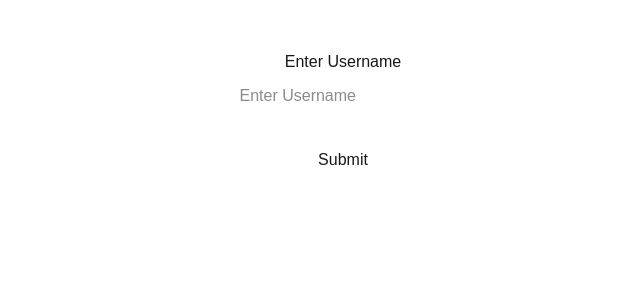
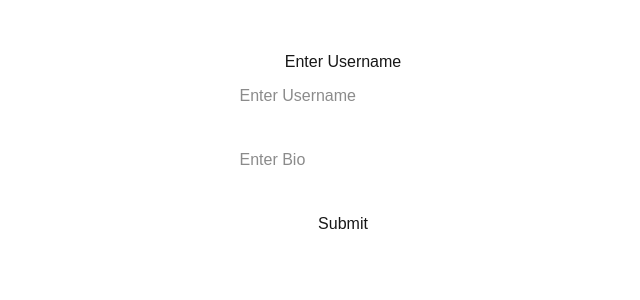
Before and after one commit to suegrg/umass-photo, a Next.js app: page /create-account in a window 1280 px wide. Shown: the top 300 px of the page, without its empty margins (297-937 px from the left). Built offline with nearby package versions, Linux system fonts and the light colour scheme.

Commit message:
skeleton of account creation

```diff
--- a/src/app/api/create-account/route.ts
+++ b/src/app/api/create-account/route.ts
@@ -6,7 +6,7 @@ dotenv.config();
 
 // eslint-disable-next-line @typescript-eslint/no-unused-vars
 export async function GET(request: Request) {
-    console.log;(request.url);
+  console.log;(request.url);
   const supabaseApiKey = process.env.SUPABASE_API_KEY;
   const supabaseUrl = process.env.SUPABASE_URL;
   if (!supabaseApiKey) throw new Error("No API key found!");
--- a/src/app/create-account/page.tsx
+++ b/src/app/create-account/page.tsx
@@ -1,4 +1,23 @@
-const OtpPage = () => {
+'use client'
+
+const requestAccount = async (e: FormEvent<HTMLFormElement>) => {
+  e.preventDefault();
+  const username = (
+    e.currentTarget.elements.namedItem("username") as HTMLInputElement
+  ).value;
+  const bio = (e.currentTarget.elements.namedItem("bio") as HTMLInputElement)
+    .value;
+  const response = await fetch("/api/create-account", {
+    method: "POST",
+    headers: {
+      username,
+      bio,
+    },
+  });
+  if (response.ok) window.location.assign("/");
+};
+
+const CreateAccount = () => {
   return (
     <div
       style={{
@@ -9,7 +28,10 @@ const OtpPage = () => {
       }}
     >
       <h1>Enter Username</h1>
-      <form action = "/api/create-account" method = "get"
+      <form
+        action="/api/create-account"
+        method="get"
+        onSubmit={requestAccount}
         style={{
           display: "flex",
           flexDirection: "column",
@@ -17,8 +39,15 @@ const OtpPage = () => {
         }}
       >
         <input
-          type="text" name="username"
+          type="text"
+          name="username"
           placeholder="Enter Username"
+          style={{ padding: "10px", fontSize: "16px", marginBottom: "20px" }}
+        />
+        <input
+          type="text"
+          name="bio"
+          placeholder="Enter Bio"
           style={{ padding: "10px", fontSize: "16px", marginBottom: "20px" }}
         />
         <button
@@ -32,4 +61,4 @@ const OtpPage = () => {
   );
 };
 
-export default OtpPage;
+export default CreateAccount;
```
